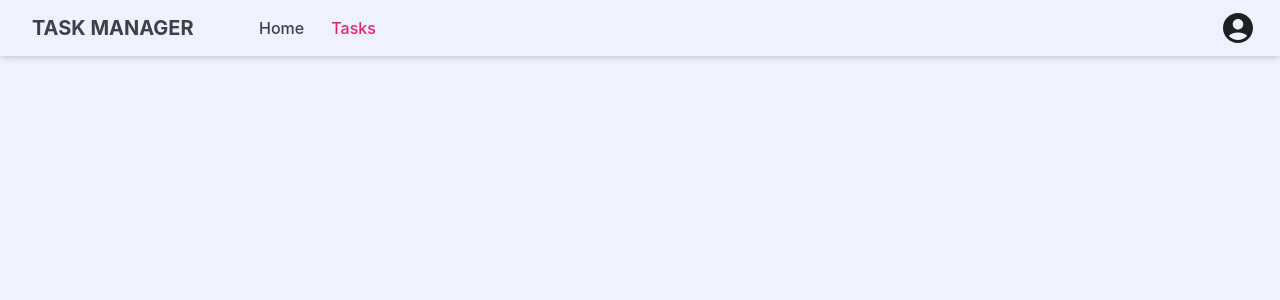
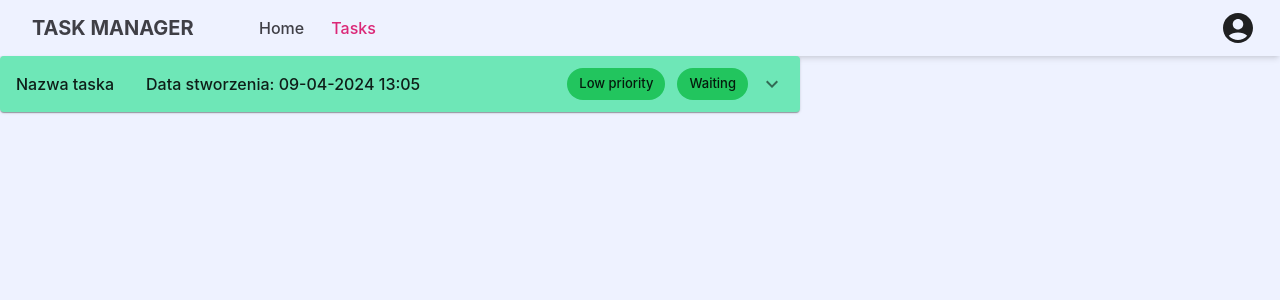
Before and after one commit to kamilos04/Company-Task-Manager, a React (Create React App) app in the folder Frontend/task-manager/: page /tasks in a window 1280 px wide. Shown: the top 300 px of the page. Built offline with nearby package versions, Linux system fonts and the light colour scheme.

Commit message:
First version of task card

```diff
--- a/Frontend/task-manager/src/component/Navbar/Navbar.js
+++ b/Frontend/task-manager/src/component/Navbar/Navbar.js
@@ -16,7 +16,7 @@ const Navbar = () => {
       </div>
 
       <div>
-        <AccountCircleIcon className='text-4xl mr-6 block' />
+        <AccountCircleIcon className='text-4xl mr-6 block cursor-pointer' />
       </div>
     </div>
   )
--- /dev/null
+++ b/Frontend/task-manager/src/component/Tasks/TaskAccordion.js
@@ -0,0 +1,37 @@
+import { Accordion, AccordionDetails, AccordionSummary, Chip } from '@mui/material'
+import ExpandMoreIcon from '@mui/icons-material/ExpandMore';
+import React from 'react'
+
+const TaskAccordion = () => {
+    return (
+        <div>
+            <Accordion className='bg-emerald-300 w-[50rem]'>
+                <AccordionSummary
+                    className='font-medium'
+                    expandIcon={<ExpandMoreIcon />}
+                    id="panel1-header"
+                >
+                    <div className='flex flex-row justify-between items-center w-[100%]'>
+                        <div className='flex flex-row '>
+                            <span className='mr-8'>Nazwa taska</span>
+                            <span className=''>Data stworzenia: 09-04-2024 13:05</span>
+                        </div>
+                        <div className='flex flex-row '>
+                            <Chip className='bg-green-500 mr-3' label="Low priority" />
+                            <Chip className='bg-green-500 mr-3' label="Waiting" />
+                        </div>
+
+
+                    </div>
+
+
+                </AccordionSummary>
+                <AccordionDetails>
+                    Opis taska. Opis taska. Opis taska. Opis taska. Opis taska. Opis taska. Opis taska. Opis taska. Opis taska. Opis taska. Opis taska. Opis taska. Opis taska. Opis taska. Opis taska.
+                </AccordionDetails>
+            </Accordion>
+        </div>
+    )
+}
+
+export default TaskAccordion
--- a/Frontend/task-manager/src/component/Tasks/Tasks.js
+++ b/Frontend/task-manager/src/component/Tasks/Tasks.js
@@ -1,10 +1,12 @@
 import React from 'react'
 import Navbar from '../Navbar/Navbar'
+import TaskAccordion from './TaskAccordion'
 
 const Tasks = () => {
   return (
     <div>
       <Navbar/>
+      <TaskAccordion/>
     </div>
   )
 }
```
